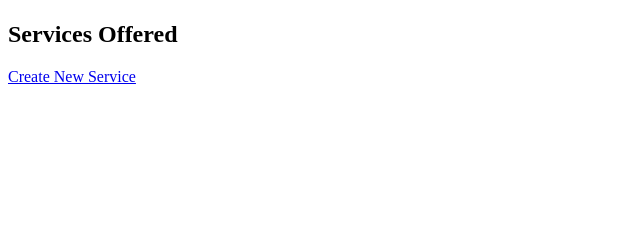
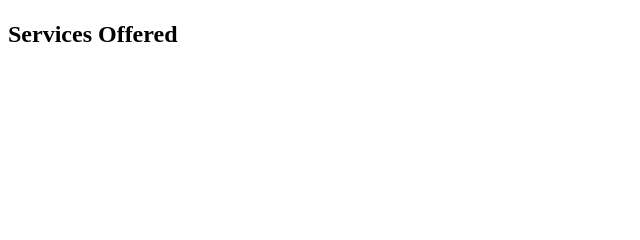
Before and after one commit to Rabinnnn/netfix, a Django app: template company/templates/company/company_profile.html in a window 1280 px wide. Shown: the part 199-439 px from the top of the page, without its empty margins (0-640 px from the left). Run offline with Django 3.2, Linux system fonts and the light colour scheme; the template is opened without the code that fills it, so the values that code supplies are empty.

Commit message:
fix: remove the create_service url from the company_profile page

```diff
--- a/company/templates/company/company_profile.html
+++ b/company/templates/company/company_profile.html
@@ -20,6 +20,5 @@
             </li>
         {% endfor %}
     </ul>
-    <a href="{% url 'create_service' %}">Create New Service</a>
 </body>
 </html>
```
